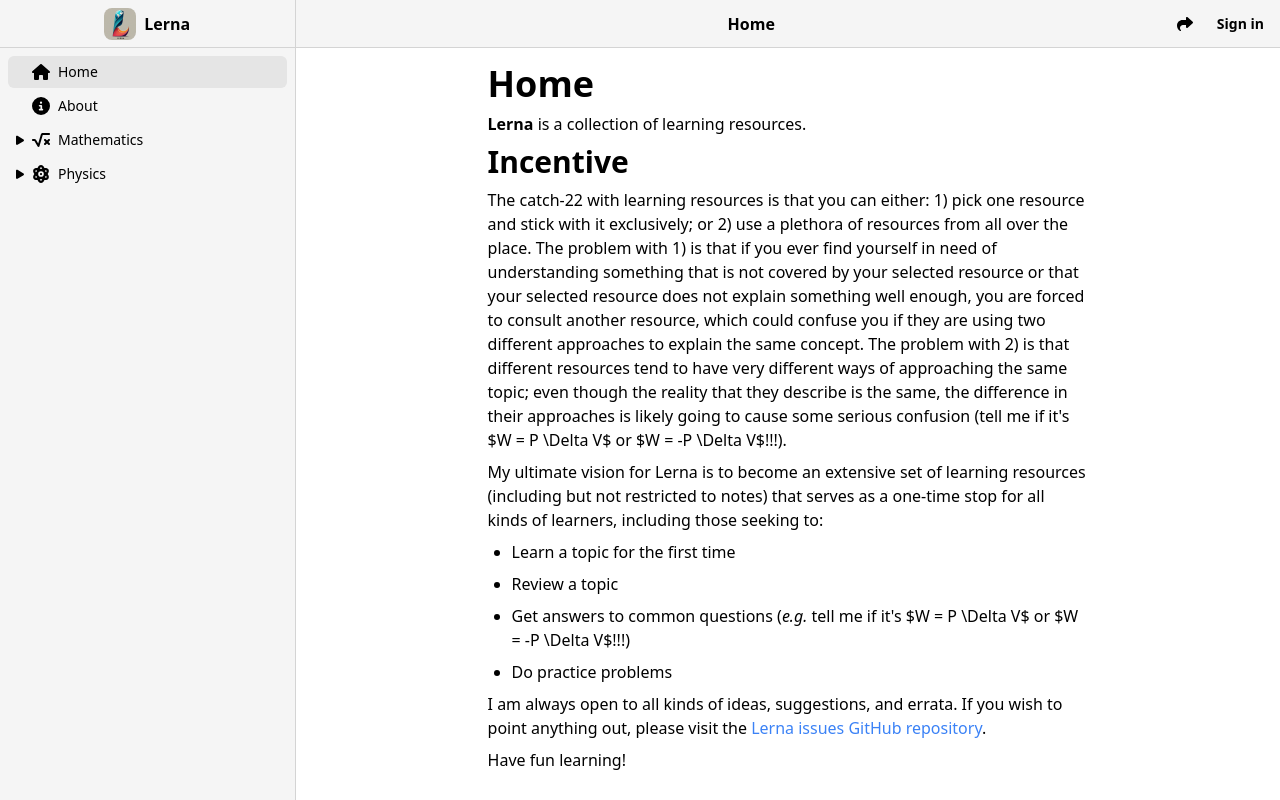
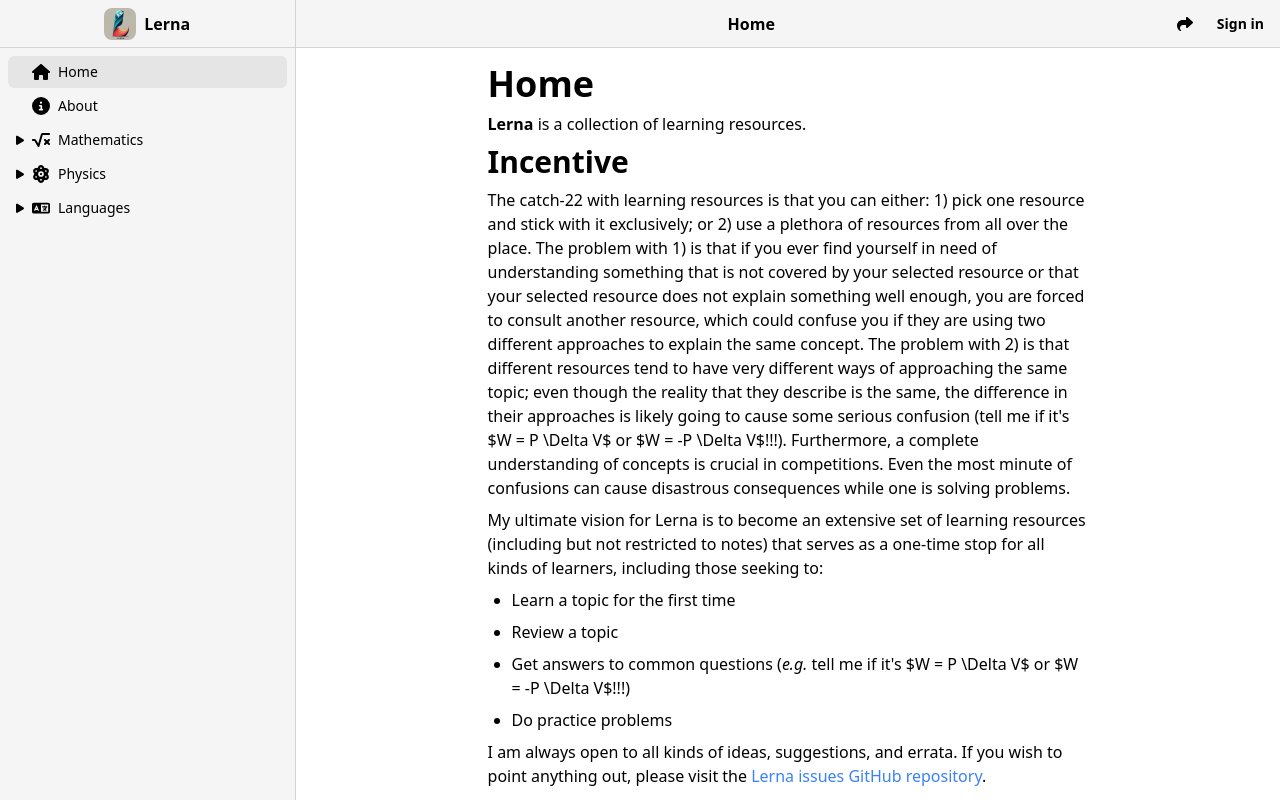
Before and after one commit to leoduan0/lerna, a Next.js app: page / in a window 1280 px wide. Built offline with nearby package versions, Linux system fonts and the light colour scheme; no server answers.

Commit message:
Add Spanish

```diff
--- a/src/app/about/page.mdx
+++ b/src/app/about/page.mdx
@@ -18,6 +18,8 @@ date-last-edited: '2024-08-29'
 
 This is a collection of learning resources. They were written with the intention that one would be able to fully understand a technical concept or idea just by reading these notes without any outside references.
 
+You are welcome to use it for competition preparation (the sciences) or just studying.
+
 I am always open to all kinds of ideas, suggestions, and errata. If you wish to point anything out, please visit the [Lerna issues GitHub repository](https://github.com/leoduan0/lerna-issues/issues).
 
 ## Pillars
--- a/src/app/language/page.mdx
+++ /dev/null
@@ -1,7 +0,0 @@
----
-title: 'Language'
-authors: ['Leo Duan']
-date-last-edited: '2024-07-15'
----
-
-# Language
--- /dev/null
+++ b/src/app/languages/page.mdx
@@ -0,0 +1,7 @@
+---
+title: 'Languages'
+authors: ['Leo Duan']
+date-last-edited: '2024-10-09'
+---
+
+# Languages
--- a/src/app/language/spanish/imperfect/page.mdx
+++ b/src/app/languages/spanish/imperfect/page.mdx
@@ -15,9 +15,9 @@ It is often used for:
 
 |                 | -ar     | -er/-ir | Ser     | Ir      |
 | --------------- | ------- | ------- | ------- | ------- |
-| **Yo**          | -aba    | ía      | -era    | -iba    |
-| **Tú**          | -abas   | ías     | -eras   | -ibas   |
-| **Él/Ella**     | -aba    | ía      | -era    | -iba    |
-| **Nosotros**    | -ábamos | íamos   | -eramos | -íbamos |
+| **Yo**          | -aba    | -ía     | -era    | -iba    |
+| **Tú**          | -abas   | -ías    | -eras   | -ibas   |
+| **Él/Ella**     | -aba    | -ía     | -era    | -iba    |
+| **Nosotros**    | -ábamos | -íamos  | -eramos | -íbamos |
 | **Vosotros**    | -abais  | -íais   | -erais  | -ibais  |
-| **Ellos/Ellas** | aban    | ían     | -eran   | -iban   |
+| **Ellos/Ellas** | -aban   | -ían    | -eran   | -iban   |
--- /dev/null
+++ b/src/app/languages/spanish/present/page.mdx
@@ -0,0 +1,18 @@
+---
+title: 'Present Indicative'
+authors: ['Leo Duan']
+date-last-edited: '2024-10-09'
+---
+
+# Present Indicative
+
+The **present indicative** tense (el presente de indicativo) is used for current actions or descriptions.
+
+|                 | -ar   | -er   | -ir   |
+| --------------- | ----- | ----- | ----- |
+| **Yo**          | -o    | -o    | -o    |
+| **Tú**          | -as   | -es   | -es   |
+| **Él/Ella**     | -a    | -e    | -e    |
+| **Nosotros**    | -amos | -emos | -imos |
+| **Vosotros**    | -áis  | -éis  | -ís   |
+| **Ellos/Ellas** | -an   | -en   | -en   |
--- a/src/app/page.mdx
+++ b/src/app/page.mdx
@@ -10,7 +10,7 @@ date-last-edited: '2024-08-29'
 
 ## Incentive
 
-The catch-22 with learning resources is that you can either: 1) pick one resource and stick with it exclusively; or 2) use a plethora of resources from all over the place. The problem with 1) is that if you ever find yourself in need of understanding something that is not covered by your selected resource or that your selected resource does not explain something well enough, you are forced to consult another resource, which could confuse you if they are using two different approaches to explain the same concept. The problem with 2) is that different resources tend to have very different ways of approaching the same topic; even though the reality that they describe is the same, the difference in their approaches is likely going to cause some serious confusion (tell me if it's $W = P \Delta V$ or $W = -P \Delta V$!!!).
+The catch-22 with learning resources is that you can either: 1) pick one resource and stick with it exclusively; or 2) use a plethora of resources from all over the place. The problem with 1) is that if you ever find yourself in need of understanding something that is not covered by your selected resource or that your selected resource does not explain something well enough, you are forced to consult another resource, which could confuse you if they are using two different approaches to explain the same concept. The problem with 2) is that different resources tend to have very different ways of approaching the same topic; even though the reality that they describe is the same, the difference in their approaches is likely going to cause some serious confusion (tell me if it's $W = P \Delta V$ or $W = -P \Delta V$!!!). Furthermore, a complete understanding of concepts is crucial in competitions. Even the most minute of confusions can cause disastrous consequences while one is solving problems.
 
 My ultimate vision for Lerna is to become an extensive set of learning resources (including but not restricted to notes) that serves as a one-time stop for all kinds of learners, including those seeking to:
 
--- a/src/data/pages.tsx
+++ b/src/data/pages.tsx
@@ -301,20 +301,25 @@ const pages: TPage[] = [
   //     { title: 'United States', children: [{ title: 'Colonization' }] },
   //   ],
   // },
-  // {
-  //   title: 'Language',
-  //   icon: (
-  //     <svg
-  //       xmlns="http://www.w3.org/2000/svg"
-  //       width="18px"
-  //       viewBox="0 0 640 512"
-  //       className="navigation-SVG"
-  //     >
-  //       <path d="M0 128C0 92.7 28.7 64 64 64H256h48 16H576c35.3 0 64 28.7 64 64V384c0 35.3-28.7 64-64 64H320 304 256 64c-35.3 0-64-28.7-64-64V128zm320 0V384H576V128H320zM178.3 175.9c-3.2-7.2-10.4-11.9-18.3-11.9s-15.1 4.7-18.3 11.9l-64 144c-4.5 10.1 .1 21.9 10.2 26.4s21.9-.1 26.4-10.2l8.9-20.1h73.6l8.9 20.1c4.5 10.1 16.3 14.6 26.4 10.2s14.6-16.3 10.2-26.4l-64-144zM160 233.2L179 276H141l19-42.8zM448 164c11 0 20 9 20 20v4h44 16c11 0 20 9 20 20s-9 20-20 20h-2l-1.6 4.5c-8.9 24.4-22.4 46.6-39.6 65.4c.9 .6 1.8 1.1 2.7 1.6l18.9 11.3c9.5 5.7 12.5 18 6.9 27.4s-18 12.5-27.4 6.9l-18.9-11.3c-4.5-2.7-8.8-5.5-13.1-8.5c-10.6 7.5-21.9 14-34 19.4l-3.6 1.6c-10.1 4.5-21.9-.1-26.4-10.2s.1-21.9 10.2-26.4l3.6-1.6c6.4-2.9 12.6-6.1 18.5-9.8l-12.2-12.2c-7.8-7.8-7.8-20.5 0-28.3s20.5-7.8 28.3 0l14.6 14.6 .5 .5c12.4-13.1 22.5-28.3 29.8-45H448 376c-11 0-20-9-20-20s9-20 20-20h52v-4c0-11 9-20 20-20z" />
-  //     </svg>
-  //   ),
-  //   children: [{ title: 'Spanish', children: [{ title: 'Imperfect' }] }],
-  // },
+  {
+    title: 'Languages',
+    icon: (
+      <svg
+        xmlns="http://www.w3.org/2000/svg"
+        width="18px"
+        viewBox="0 0 640 512"
+        className="navigation-SVG"
+      >
+        <path d="M0 128C0 92.7 28.7 64 64 64H256h48 16H576c35.3 0 64 28.7 64 64V384c0 35.3-28.7 64-64 64H320 304 256 64c-35.3 0-64-28.7-64-64V128zm320 0V384H576V128H320zM178.3 175.9c-3.2-7.2-10.4-11.9-18.3-11.9s-15.1 4.7-18.3 11.9l-64 144c-4.5 10.1 .1 21.9 10.2 26.4s21.9-.1 26.4-10.2l8.9-20.1h73.6l8.9 20.1c4.5 10.1 16.3 14.6 26.4 10.2s14.6-16.3 10.2-26.4l-64-144zM160 233.2L179 276H141l19-42.8zM448 164c11 0 20 9 20 20v4h44 16c11 0 20 9 20 20s-9 20-20 20h-2l-1.6 4.5c-8.9 24.4-22.4 46.6-39.6 65.4c.9 .6 1.8 1.1 2.7 1.6l18.9 11.3c9.5 5.7 12.5 18 6.9 27.4s-18 12.5-27.4 6.9l-18.9-11.3c-4.5-2.7-8.8-5.5-13.1-8.5c-10.6 7.5-21.9 14-34 19.4l-3.6 1.6c-10.1 4.5-21.9-.1-26.4-10.2s.1-21.9 10.2-26.4l3.6-1.6c6.4-2.9 12.6-6.1 18.5-9.8l-12.2-12.2c-7.8-7.8-7.8-20.5 0-28.3s20.5-7.8 28.3 0l14.6 14.6 .5 .5c12.4-13.1 22.5-28.3 29.8-45H448 376c-11 0-20-9-20-20s9-20 20-20h52v-4c0-11 9-20 20-20z" />
+      </svg>
+    ),
+    children: [
+      {
+        title: 'Spanish',
+        children: [{ title: 'Present Indicative' }, { title: 'Imperfect' }],
+      },
+    ],
+  },
   // {
   //   title: 'Music',
   //   icon: (
```
Also changed, not shown: package.json (+4 -4 lines), src/app/languages/spanish/page.mdx (renamed from src/app/language/spanish/page.mdx), 1 other file (tests, documents, lock files or other folders).
